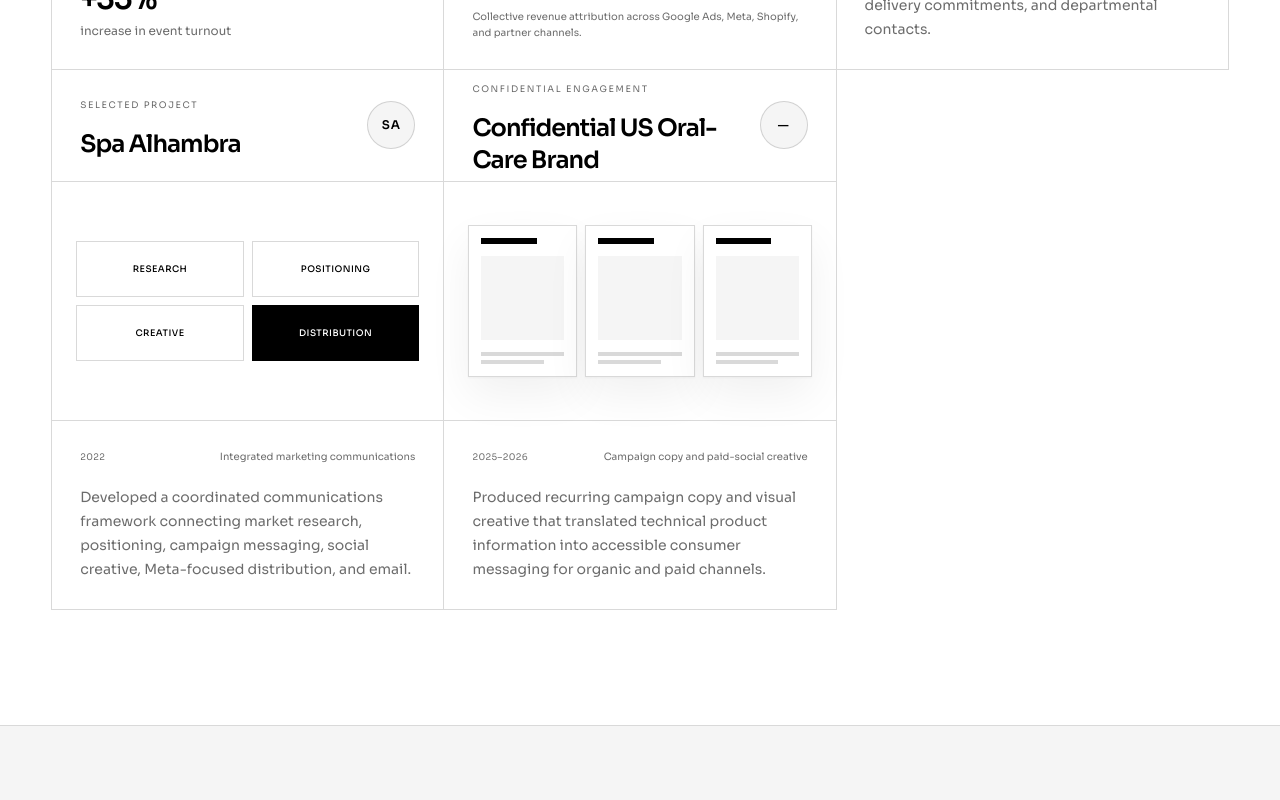
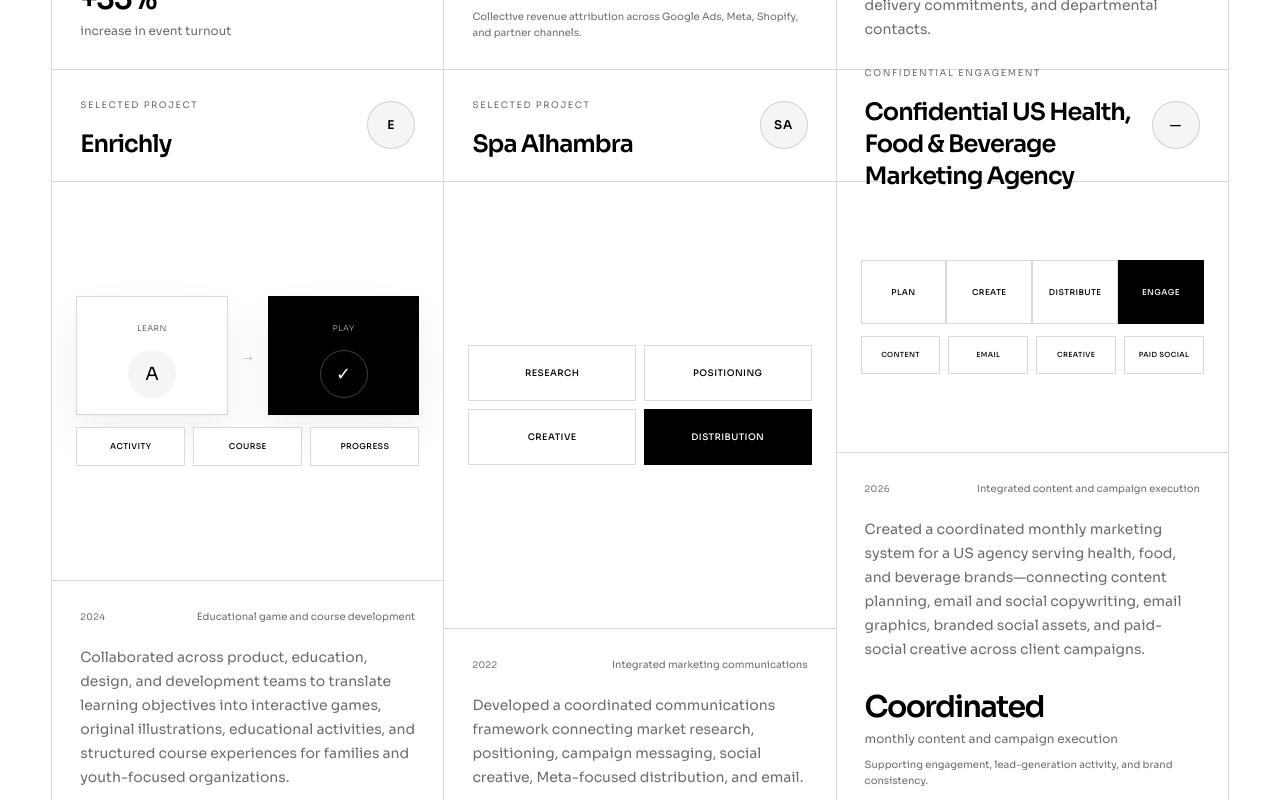
Before and after one commit to sianmatti/masm-website, a Next.js app: page /projects in a window 1280 px wide. Shown: the part 3580-4380 px from the top of the page. Built offline with nearby package versions, Linux system fonts and the light colour scheme.

Commit message:
Expand selected work and creative platform ecosystem

```diff
--- a/components/selected-work-page.tsx
+++ b/components/selected-work-page.tsx
@@ -169,6 +169,48 @@
     );
   }
 
+  if (type === "learning") {
+    return (
+      <div
+        className="grid h-full min-h-52 place-items-center p-6"
+        role="img"
+        aria-label="Interactive educational game and course system"
+      >
+        <div className="w-full max-w-sm">
+          <div className="grid grid-cols-[1fr_auto_1fr] items-center gap-3">
+            <div className="border border-ink/15 bg-white p-4 text-center shadow-card">
+              <span className="font-mono text-[8px] uppercase tracking-wider text-muted">
+                Learn
+              </span>
+              <div className="mx-auto mt-3 grid h-12 w-12 place-items-center rounded-full bg-paper text-lg">
+                A
+              </div>
+            </div>
+            <span className="text-ink/25">→</span>
+            <div className="border border-ink bg-ink p-4 text-center text-white shadow-card">
+              <span className="font-mono text-[8px] uppercase tracking-wider text-white/55">
+                Play
+              </span>
+              <div className="mx-auto mt-3 grid h-12 w-12 place-items-center rounded-full border border-white/25 text-lg">
+                ✓
+              </div>
+            </div>
+          </div>
+          <div className="mt-3 grid grid-cols-3 gap-2">
+            {["Activity", "Course", "Progress"].map((label) => (
+              <div
+                key={label}
+                className="border border-ink/15 bg-white px-2 py-3 text-center text-[8px] font-medium uppercase tracking-wider"
+              >
+                {label}
+              </div>
+            ))}
+          </div>
+        </div>
+      </div>
+    );
+  }
+
   if (type === "communications") {
     return (
       <div className="grid h-full min-h-52 place-items-center p-6" role="img" aria-label="Integrated marketing communications model">
@@ -178,6 +220,44 @@
               {label}
             </div>
           ))}
+        </div>
+      </div>
+    );
+  }
+
+  if (type === "content-system") {
+    return (
+      <div
+        className="grid h-full min-h-52 place-items-center p-6"
+        role="img"
+        aria-label="Monthly content and campaign workflow"
+      >
+        <div className="w-full max-w-sm">
+          <div className="grid grid-cols-4 items-center">
+            {["Plan", "Create", "Distribute", "Engage"].map((label, index) => (
+              <div className="contents" key={label}>
+                <div
+                  className={`grid min-h-16 place-items-center border px-1 text-center text-[7px] font-medium uppercase tracking-wider sm:text-[8px] ${
+                    index === 3
+                      ? "border-ink bg-ink text-white"
+                      : "border-ink/15 bg-white"
+                  }`}
+                >
+                  {label}
+                </div>
+              </div>
+            ))}
+          </div>
+          <div className="mt-3 grid grid-cols-2 gap-2 sm:grid-cols-4">
+            {["Content", "Email", "Creative", "Paid social"].map((label) => (
+              <div
+                key={label}
+                className="border border-ink/15 bg-white px-2 py-3 text-center text-[7px] font-medium uppercase tracking-wider"
+              >
+                {label}
+              </div>
+            ))}
+          </div>
         </div>
       </div>
     );
--- a/lib/platforms.ts
+++ b/lib/platforms.ts
@@ -4,6 +4,7 @@
   "Web and commerce",
   "CRM and operations",
   "Automation and AI",
+  "Creative production",
 ] as const;
 
 export type PlatformCategory = (typeof platformCategories)[number];
@@ -185,4 +186,14 @@
     relationship: "used",
     featured: true,
   },
+  {
+    name: "Adobe Creative Cloud",
+    category: "Creative production",
+    logoPath: "/platforms/adobe-creative-cloud.svg",
+    assetSource: "Official brand asset",
+    brandSource:
+      "https://www.adobe.com/cc-shared/assets/img/product-icons/svg/creative-cloud.svg",
+    relationship: "used",
+    featured: true,
+  },
 ];
--- a/lib/selected-work.ts
+++ b/lib/selected-work.ts
@@ -19,7 +19,9 @@
     | "campaign"
     | "commerce"
     | "website"
+    | "learning"
     | "communications"
+    | "content-system"
     | "creative";
   public: boolean;
 };
@@ -181,6 +183,24 @@
     public: true,
   },
   {
+    id: "enrichly",
+    name: "Enrichly",
+    mark: "E",
+    descriptor: "Educational game and course development",
+    year: "2024",
+    summary:
+      "Collaborated across product, education, design, and development teams to translate learning objectives into interactive games, original illustrations, educational activities, and structured course experiences for families and youth-focused organizations.",
+    scope: [
+      "Educational games",
+      "Game interfaces",
+      "Illustration",
+      "Course creation",
+      "Product collaboration",
+    ],
+    proof: "learning",
+    public: true,
+  },
+  {
     id: "spa-alhambra",
     name: "Spa Alhambra",
     mark: "SA",
@@ -197,6 +217,29 @@
     ],
     proof: "communications",
     public: true,
+  },
+  {
+    id: "health-food-beverage-content",
+    name: "Confidential US Health, Food & Beverage Marketing Agency",
+    descriptor: "Integrated content and campaign execution",
+    year: "2026",
+    summary:
+      "Created a coordinated monthly marketing system for a US agency serving health, food, and beverage brands—connecting content planning, email and social copywriting, email graphics, branded social assets, and paid-social creative across client campaigns.",
+    scope: [
+      "Monthly content planning",
+      "Email copy and graphics",
+      "Social copywriting",
+      "Organic social creative",
+      "Paid-social ad assets",
+      "Brand consistency",
+    ],
+    result: {
+      value: "Coordinated",
+      label: "monthly content and campaign execution",
+      note: "Supporting engagement, lead-generation activity, and brand consistency.",
+    },
+    proof: "content-system",
+    public: false,
   },
   {
     id: "oral-care-creative",
```
Also changed, not shown: public/platforms/adobe-creative-cloud.svg (added).
